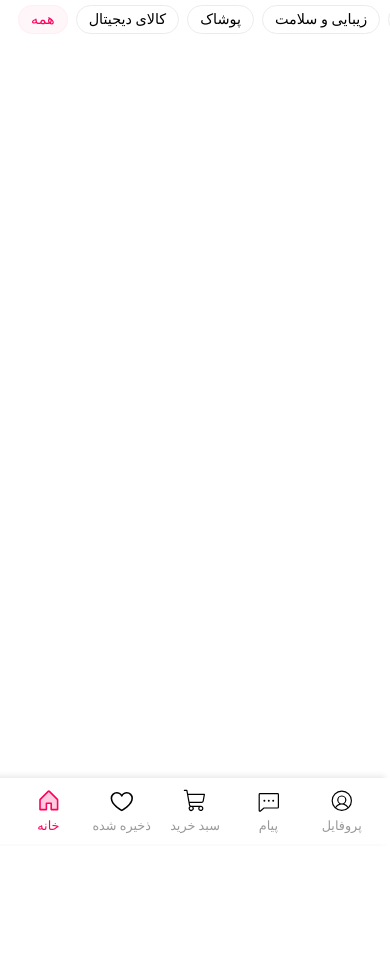
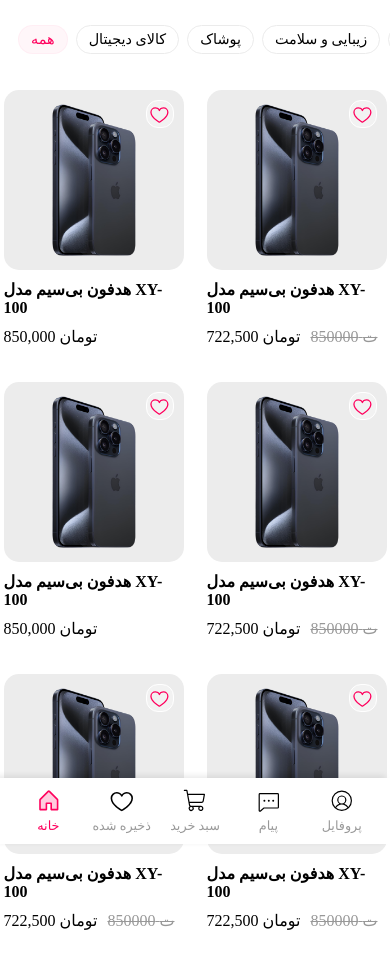
Before and after one commit to mmd-yavarii/fullstack-shop, a Next.js app: page / in a window 390 px wide. Shown: the top 968 px of the page. Before the commit the page ends 844 px from the top, so only its background shows below. Built offline with nearby package versions, Linux system fonts and the light colour scheme; a small style sheet from the web is missing.

Commit message:
create card for products

```diff
--- a/components/layout/desktop/DesktopLayout.jsx
+++ b/components/layout/desktop/DesktopLayout.jsx
@@ -9,7 +9,7 @@ function DesktopLayout() {
 
   return (
     <div className={styles.nav}>
-      {path !== '/auth/login' && path !== '/auth/signup' && (
+      {path == '/' && (
         <div className={styles.inputContainer}>
           <input type="text" placeholder="جست و جو" />
         </div>
--- a/components/module/Alert.module.css
+++ b/components/module/Alert.module.css
@@ -15,6 +15,7 @@
   box-shadow: 1px 2px 3px #00000031;
   color: #ffff;
   animation: alert 0.5s cubic-bezier(0.68, -0.55, 0.27, 1.55) forwards;
+  z-index: 8;
 }
 .closeContainer {
   display: none;
--- /dev/null
+++ b/components/module/Card.jsx
@@ -0,0 +1,32 @@
+import Image from 'next/image';
+
+import { PiHeartDuotone, PiHeart } from 'react-icons/pi';
+
+import styles from './Card.module.css';
+import { useState } from 'react';
+import Link from 'next/link';
+
+function Card({ discount, price, images, title, _id }) {
+  const [isBookmark, setIsBookmark] = useState(false);
+
+  return (
+    <div className={styles.card}>
+      <div className={styles.imgContainer}>
+        <Link href={`/product/${_id}`}>
+          <Image src={images[0]} alt={title} fill style={{ objectFit: 'contain', objectPosition: 'center' }} />
+        </Link>
+        <button className={styles.bookmarkBtn}>{isBookmark ? <PiHeartDuotone /> : <PiHeart />}</button>
+      </div>
+      <Link href={`/product/${_id}`}>
+        <p className={styles.title}>{title}</p>
+      </Link>
+
+      <div className={styles.price}>
+        <p>{(price - (price * discount) / 100).toLocaleString()} تومان</p>
+        {discount != 0 && <p className={styles.discounted}>{price} ت</p>}
+      </div>
+    </div>
+  );
+}
+
+export default Card;
--- /dev/null
+++ b/components/module/Card.module.css
@@ -0,0 +1,68 @@
+.card {
+  width: 200px;
+  height: fit-content;
+  display: inline-block;
+  margin-bottom: 20px;
+}
+.imgContainer {
+  width: 200px;
+  height: 200px;
+  position: relative;
+  background-color: #ececec;
+  padding: 10px;
+  border-radius: 15px;
+  display: flex;
+  align-items: center;
+  justify-content: center;
+  overflow: hidden;
+}
+
+.card img {
+  position: static;
+  padding: 14px;
+  top: 10px;
+  max-width: 100%;
+  max-height: 100%;
+}
+.bookmarkBtn {
+  font-size: 1.3rem;
+  background-color: transparent;
+  color: var(--them-primery-color);
+  position: absolute;
+  top: 10px;
+  right: 10px;
+  background-color: #ffffff4a;
+  border: 1px solid #fff;
+  width: 28px;
+  height: 28px;
+  display: flex;
+  align-items: center;
+  justify-content: center;
+  border-radius: 12px;
+  z-index: 1;
+}
+
+.title {
+  font-weight: 900;
+  margin: 10px 0;
+}
+
+.price {
+  display: flex;
+  gap: 10px;
+}
+
+.discounted {
+  opacity: 0.4;
+  text-decoration: line-through;
+}
+
+@media (max-width: 500px) {
+  .card {
+    width: 180px;
+  }
+  .imgContainer {
+    width: 180px;
+    height: 180px;
+  }
+}
--- a/components/module/Category.jsx
+++ b/components/module/Category.jsx
@@ -18,7 +18,7 @@ function Category() {
       </Link>
 
       {categories.map((i) => (
-        <Link className={`${styles.category} ${i.slug == category && styles.selected}`} href={`/?category=${i.slug}`}>
+        <Link key={i.id} className={`${styles.category} ${i.slug == category && styles.selected}`} href={`/?category=${i.slug}`}>
           {i.name}
         </Link>
       ))}
--- /dev/null
+++ b/components/template/HomePage.jsx
@@ -0,0 +1,23 @@
+import Card from '../module/Card';
+import Category from '../module/Category';
+
+import styles from './HomePage.module.css';
+
+function HomePage() {
+  return (
+    <div className={styles.container}>
+      <Category />
+
+      <div className={styles.productContainer}>
+        <Card title="هدفون بی‌سیم مدل XY-100" price={850000} discount={0} images={['/test.png']} />
+        <Card title="هدفون بی‌سیم مدل XY-100" price={850000} discount={15} images={['/test.png']} />
+        <Card title="هدفون بی‌سیم مدل XY-100" price={850000} discount={0} images={['/test.png']} />
+        <Card title="هدفون بی‌سیم مدل XY-100" price={850000} discount={15} images={['/test.png']} />
+        <Card title="هدفون بی‌سیم مدل XY-100" price={850000} discount={15} images={['/test.png']} />
+        <Card title="هدفون بی‌سیم مدل XY-100" price={850000} discount={15} images={['/test.png']} />
+      </div>
+    </div>
+  );
+}
+
+export default HomePage;
--- /dev/null
+++ b/components/template/HomePage.module.css
@@ -0,0 +1,48 @@
+.container {
+  margin: auto;
+  display: flex;
+  justify-content: space-between;
+  margin-top: 20px;
+}
+
+.productContainer {
+  width: 100%;
+  display: grid;
+  grid-template-columns: repeat(4, 1fr);
+  direction: ltr;
+}
+
+@media (max-width: 1000px) {
+  .productContainer {
+    grid-template-columns: repeat(3, 1fr);
+
+    gap: 16px;
+  }
+}
+
+@media (max-width: 800px) {
+  .container {
+    flex-direction: column;
+    gap: 30px;
+  }
+
+  .productContainer {
+    grid-template-columns: repeat(3, 1fr);
+
+    gap: 16px;
+  }
+}
+
+@media (max-width: 700px) {
+  .container {
+    flex-direction: column;
+    gap: 30px;
+  }
+
+  .productContainer {
+    display: grid;
+    grid-template-columns: repeat(2, 1fr);
+    justify-items: center;
+    gap: 16px;
+  }
+}
--- a/pages/_app.js
+++ b/pages/_app.js
@@ -5,12 +5,12 @@ import '@/styles/globals.css';
 
 export default function App({ Component, pageProps }) {
   return (
-    <Layout>
+    <TokenProvider>
       <AlertProvider>
-        <TokenProvider>
+        <Layout>
           <Component {...pageProps} />
-        </TokenProvider>
+        </Layout>
       </AlertProvider>
-    </Layout>
+    </TokenProvider>
   );
 }
--- a/pages/index.jsx
+++ b/pages/index.jsx
@@ -1,9 +1,9 @@
-import Category from '@/components/module/Category';
+import HomePage from '@/components/template/HomePage';
 
 export default function Home() {
   return (
     <>
-      <Category />
+      <HomePage />
     </>
   );
 }
--- /dev/null
+++ b/pages/product/[id].jsx
@@ -0,0 +1,5 @@
+function ProductDetail() {
+  return <div>ProductDetail</div>;
+}
+
+export default ProductDetail;
```
Also changed, not shown: pages/profile.jsx (added, +36 -0 lines), public/test.png (added).
